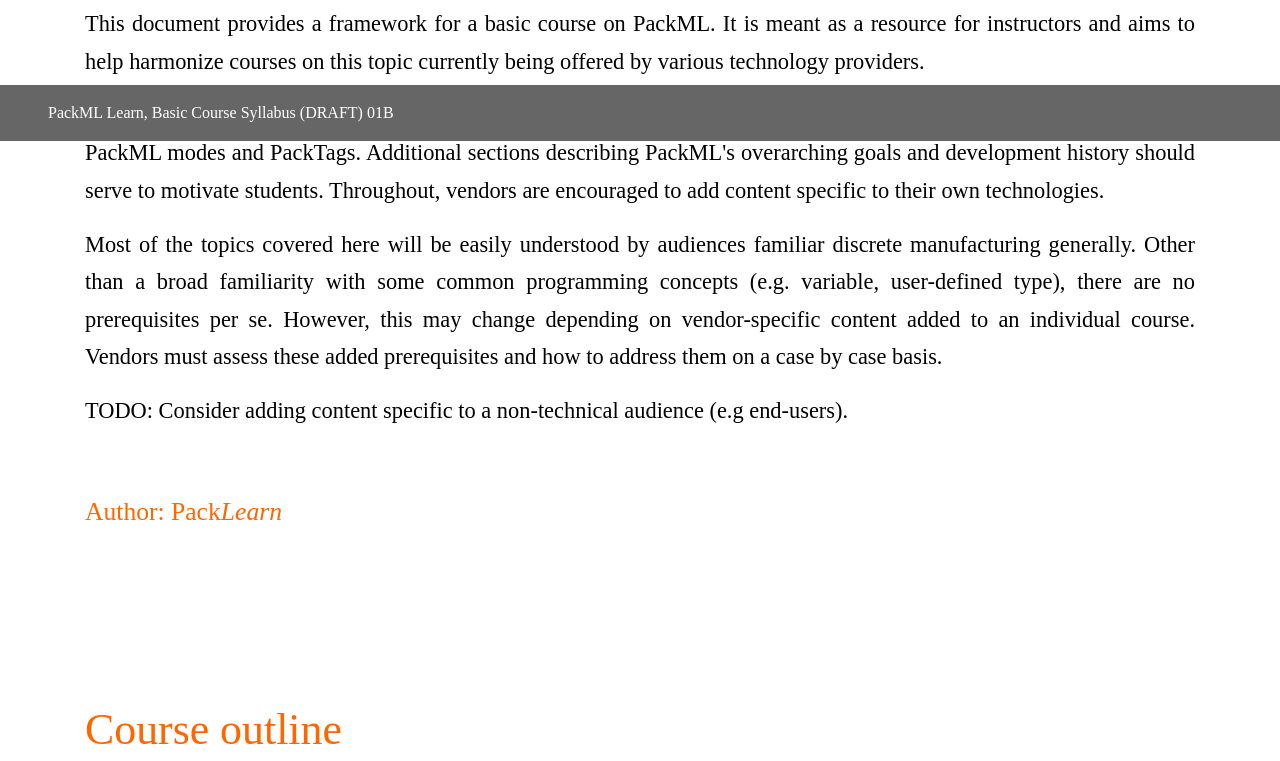
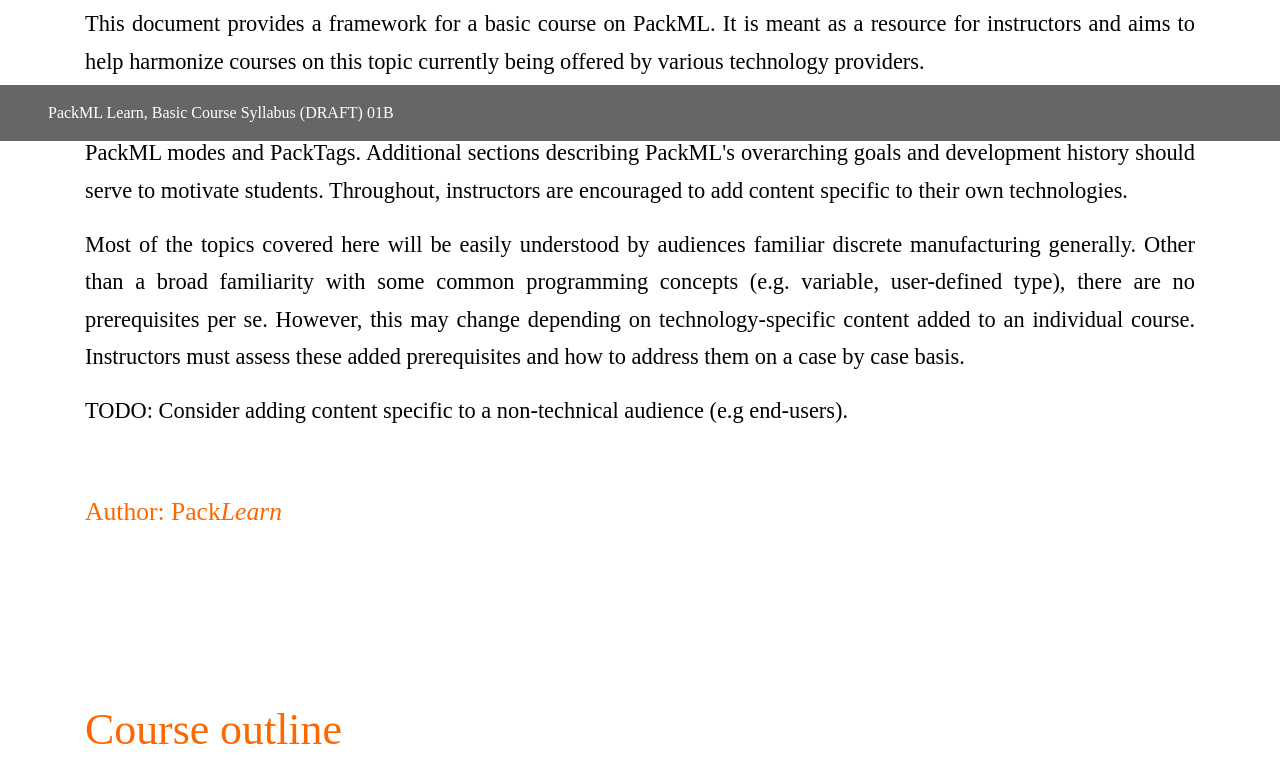
Before and after one commit to bostroemc/packml-basic-course, a plain HTML site: page index.html in a window 1280 px wide. Shown: the part 659-1420 px from the top of the page. Drawn offline with Linux system fonts and the light colour scheme.

```diff
--- a/index.html
+++ b/index.html
@@ -46,14 +46,14 @@
                 The course outline covers the major points found in ANSI/ISA-TR88.00.02-2015, including the PackML
                 state machine, PackML modes and PackTags.  Additional sections describing PackML's
                 overarching goals and development history should serve to motivate students.  Throughout,
-                vendors are encouraged to add content specific to their own technologies.
+                instructors are encouraged to add content specific to their own technologies.
             </p>
 
             <p class="para">
                 Most of the topics covered here will be easily understood by audiences familiar discrete manufacturing generally.
                 Other than a broad familiarity with some common programming concepts (e.g. variable, user-defined type), there are
-                no prerequisites per se.  However, this may change depending on vendor-specific content added to an individual
-                course.  Vendors must assess these added prerequisites and how to address them on a case by case basis.
+                no prerequisites per se.  However, this may change depending on technology-specific content added to an individual
+                course.  Instructors must assess these added prerequisites and how to address them on a case by case basis.
             </p>
 
             <p class="para">
@@ -447,7 +447,7 @@
                     </div>
 
                     <figure>
-                        <img id="summary-packml-state-model" src="images/packml_state_model.png" />
+                        <img id="summary-packml-state-model" src="images/packml_state_model_alternate.png" />
                         <figcaption>
                             Figure X. PackML state model.
                         </figcaption>
```
